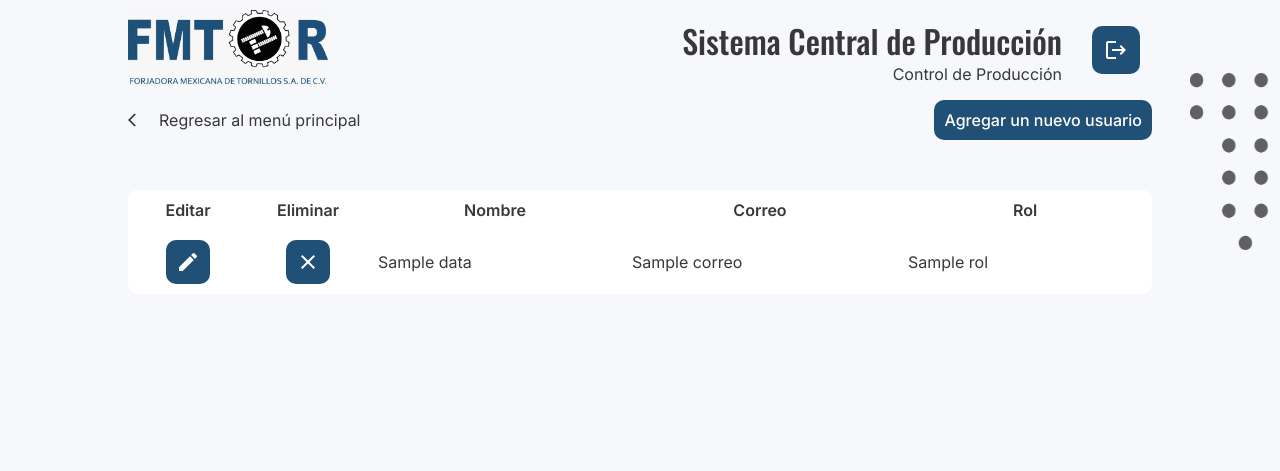
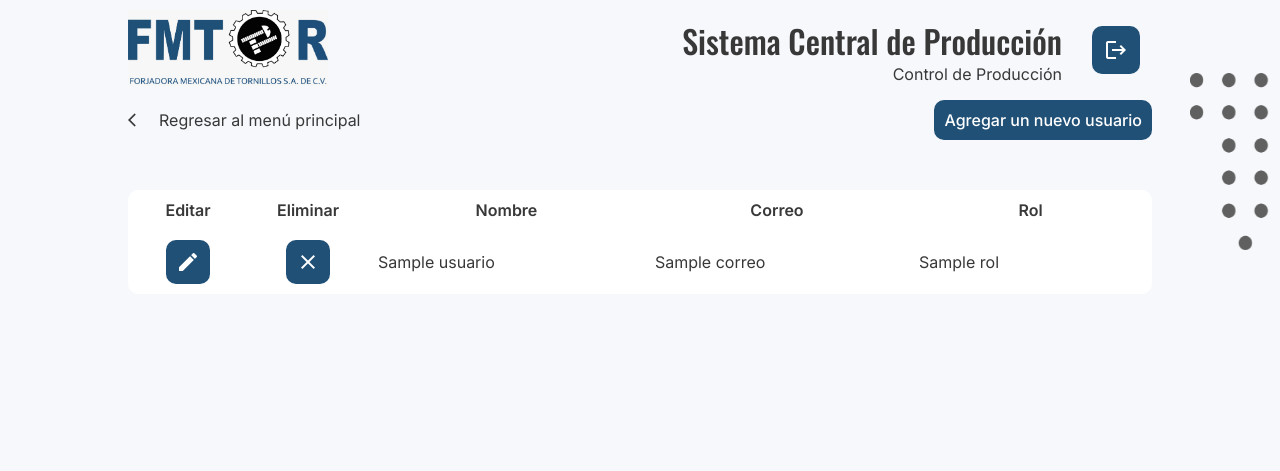
Before and after one commit to angeldavid06/scp_fmtor, a PHP site: template views/usuarios.php in a window 1280 px wide. Shown: the top 471 px of the page. Run offline with PHP 8.4, Linux system fonts and the light colour scheme; the visitor is signed in with stand-in values (Sample User, id 1); the template is opened without the code that fills it: most values are stand-ins (such as "Sample title", 1, 10 or a date in 2020).

Commit message:
2021/08/23 10:35 am Consulta de los usuarios dentro de la base de datos

```diff
--- a/views/usuarios.php
+++ b/views/usuarios.php
@@ -37,7 +37,7 @@
                                 <tr>
                                     <td class="td-btn"><button class="material-icons btn-icon">edit</button></td>
                                     <td class="td-btn"><button class="material-icons btn-icon">close</button></td>
-                                    <td><?=$usu->nombre?></td>
+                                    <td><?=$usu->usuario?></td>
                                     <td><?=$usu->correo?></td>
                                     <td><?=$usu->rol?></td>
                                 </tr>
```
